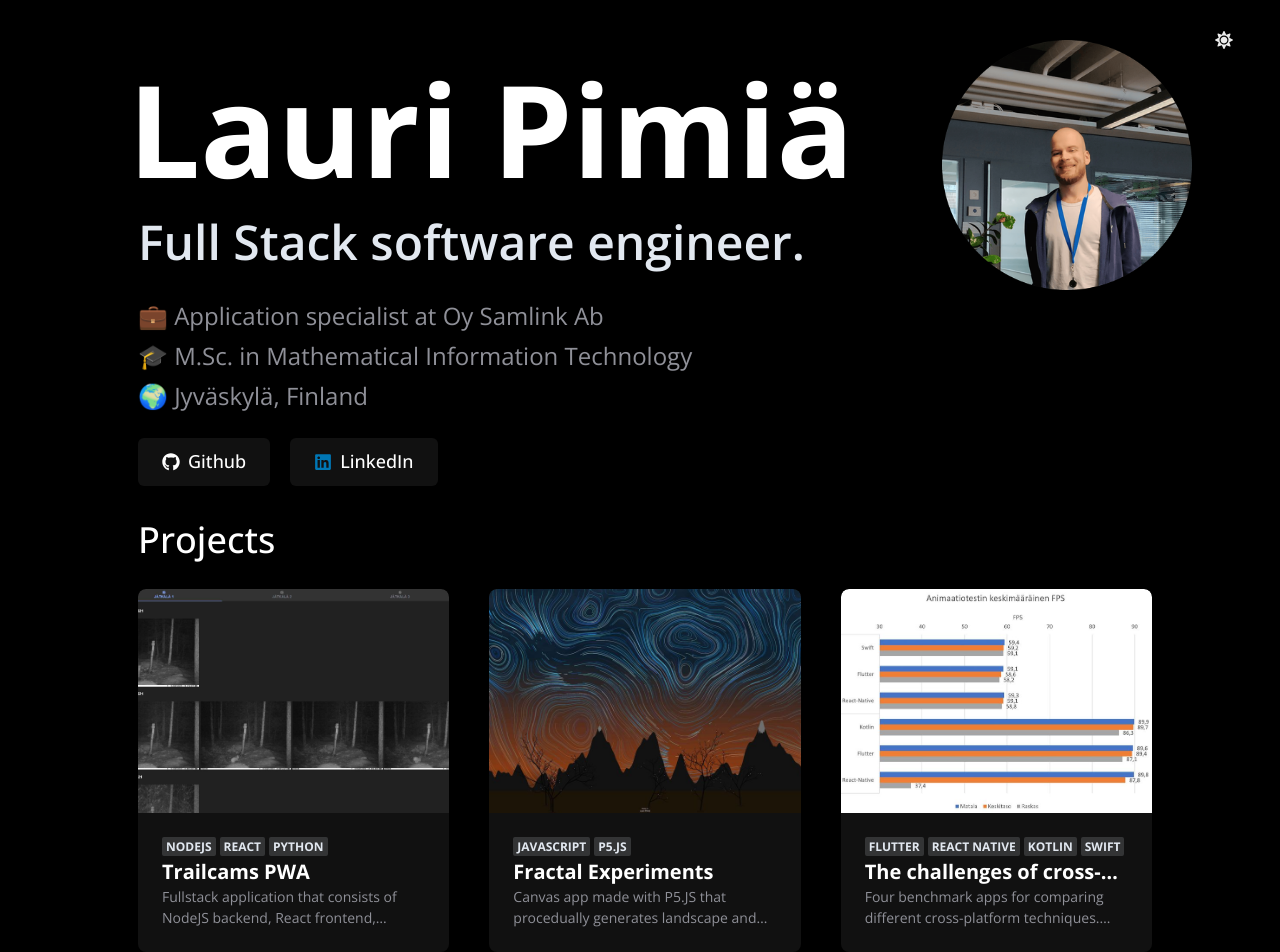
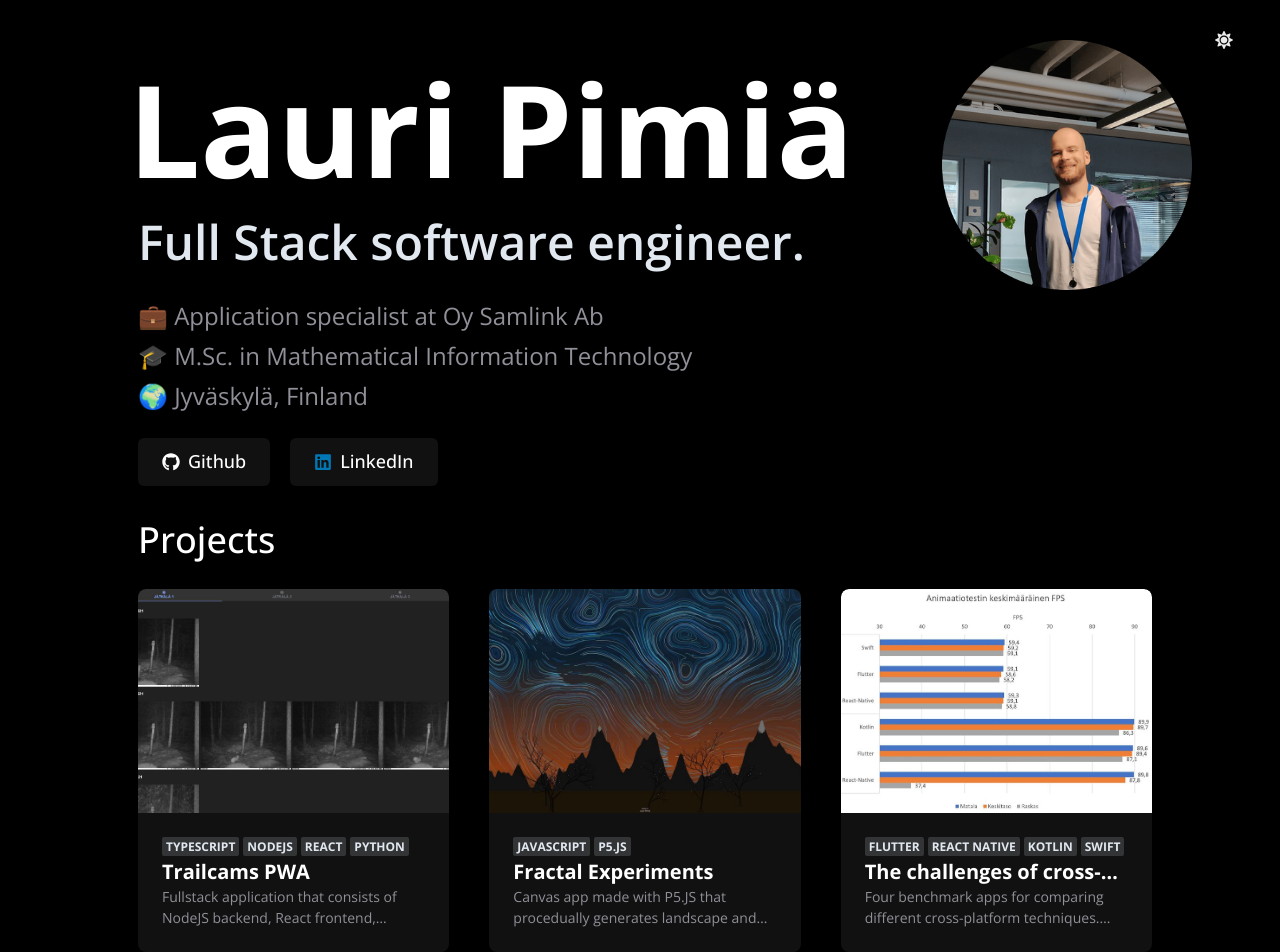
Before and after one commit to naabvb/portfolio, a Next.js app: page / in a window 1280 px wide. Shown: the top 952 px of the page. Built offline with nearby package versions, Linux system fonts and the light colour scheme; a web font is replaced by a local one.

Commit message:
Update data and packages

```diff
--- a/data/projects.tsx
+++ b/data/projects.tsx
@@ -5,7 +5,7 @@ import { Project } from "../interfaces/projects";
 export const projects: Project[] = [
   {
     card: {
-      badges: ["NodeJS", "React", "Python"],
+      badges: ["Typescript", "NodeJS", "React", "Python"],
       header: "Trailcams PWA",
       image: "trailcams.jpg",
       body: "Fullstack application that consists of NodeJS backend, React frontend, multiple Python microservices and AWS integration.",
@@ -31,6 +31,11 @@ export const projects: Project[] = [
             header="RemoveEmailsAndFiles"
             body="Microservice that removes files and correspoding emails."
             link="https://github.com/naabvb/removeEmailsAndFiles"
+          />
+          <RepositoryLink
+            header="UpdateDbItems"
+            body="Microservice that updates dynamoDB with new items."
+            link="https://github.com/naabvb/updateDbItems"
           />
           <RepositoryLink
             header="SyncDirector"
```
Also changed, not shown: 1 other file (tests, documents, lock files or other folders).
